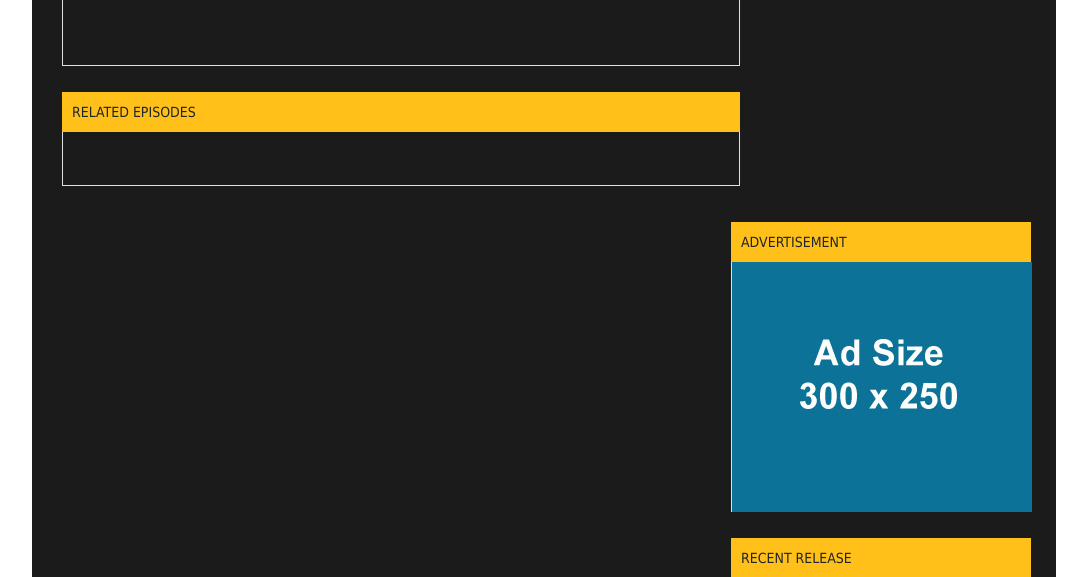
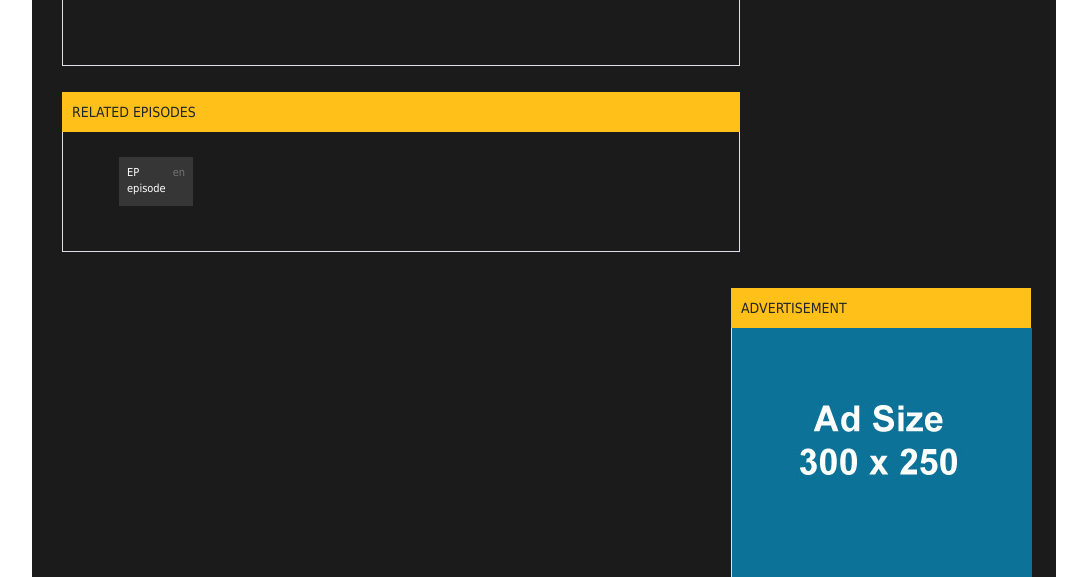
Before and after one commit to Zander2406/Content-Streaming-Website, a Django app: a page that uses gogoanimeClone/gogoAnimeClone/website/templates/website/play_anime.html in a window 1280 px wide. Shown: the part 801-1378 px from the top of the page, without its empty margins (96-1183 px from the left). Run offline with Django 4.2, Linux system fonts and the light colour scheme; tables that the repository leaves empty hold one stand-in row (values such as "Sample post").

Commit message:
Watch Page Improvement

```diff
--- a/gogoanimeClone/gogoAnimeClone/website/templates/website/play_anime.html
+++ b/gogoanimeClone/gogoAnimeClone/website/templates/website/play_anime.html
@@ -150,6 +150,12 @@
             padding: 8px 0;
             font-size: 11px;
         }
+        #related-episodes .lang {
+            float: right;
+            color: #737373;
+            padding: 8px 0;
+            font-size: 11px;
+        }
     </style>
 
 {% endblock %}
@@ -216,30 +222,16 @@
                     <div style="clear: both;"></div>
 
                     <div id="related-episodes-content" class="border-bottom border-start border-end">
-                        <div id="load-eps" style="position: relative; right: 10px;">
+                        <div id="load-eps" style="position: relative; right: 10px; padding: 0 20px 20px 20px; overflow: hidden;">
                             <ul id="related-episodes">
-                                {% for list_item in list %}
+                                {% for episode in related_episodes %}
                                     <li>
-                                        <a href="episode">
-                                            <div class="name">
-                                                <span>EP</span>  {}
-                                            </div>
-                                            <div class="divider"></div>
-                                            <div class="type">{}</div>
+                                        <a href="/{% episodebuilder episode.anime.name_slug episode.name %}">
+                                            <div class="name"> EP {{ episode.name|split }} </div>
+                                            <div class="lang"> {{ episode.anime.lang.lang }} </div>
                                         </a>
                                     </li>
                                 {% endfor %}
-
-<!--                                <li>-->
-<!--                                    <a href="episode">-->
-<!--                                        <div class="name">-->
-<!--                                            <span>EP</span>  1-->
-<!--                                        </div>-->
-<!--                                        <div class="divider"></div>-->
-<!--                                        <div class="type">SUB</div>-->
-<!--                                    </a>-->
-<!--                                </li>-->
-
                             </ul>
                         </div>
                     </div>
```
